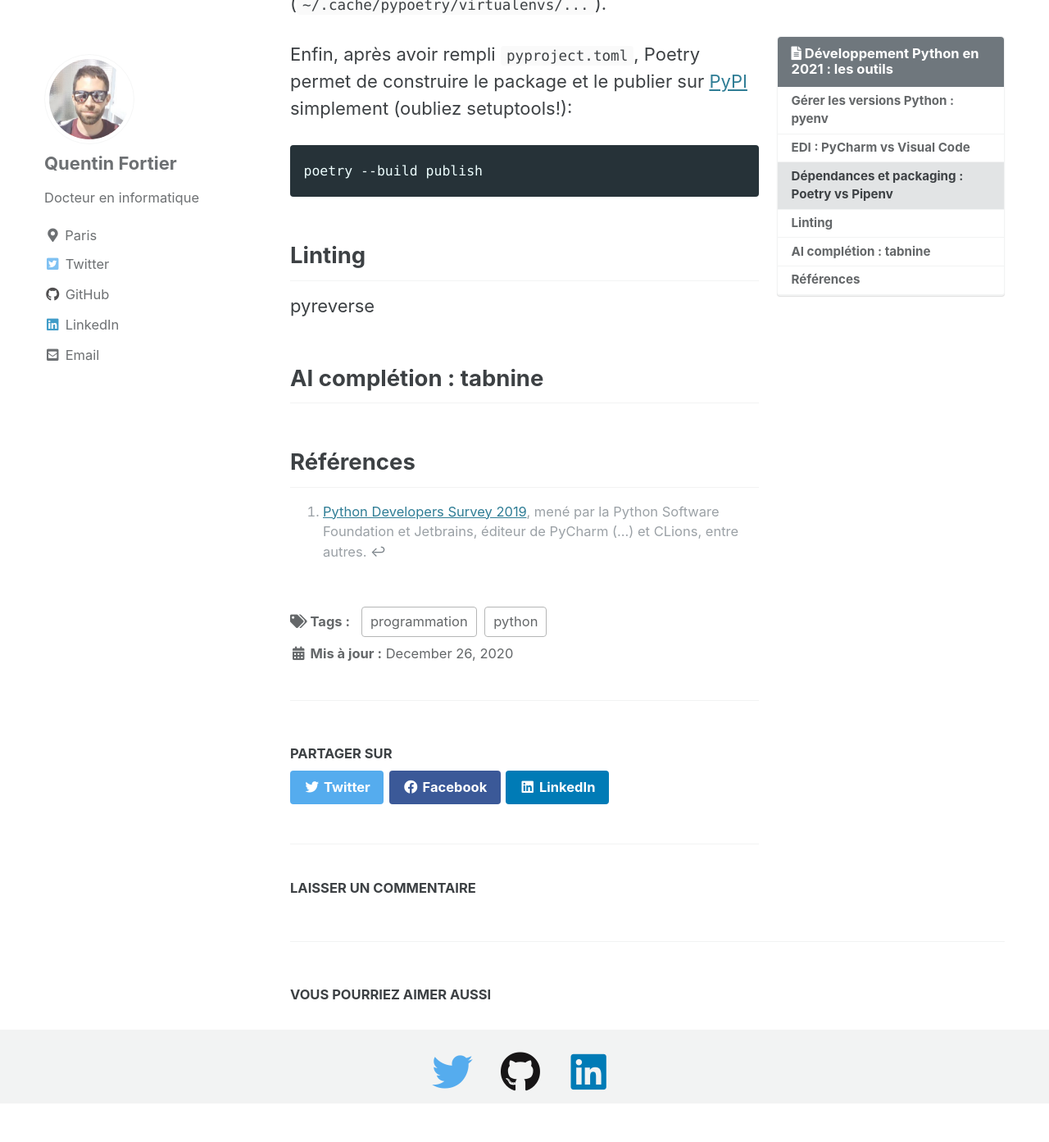
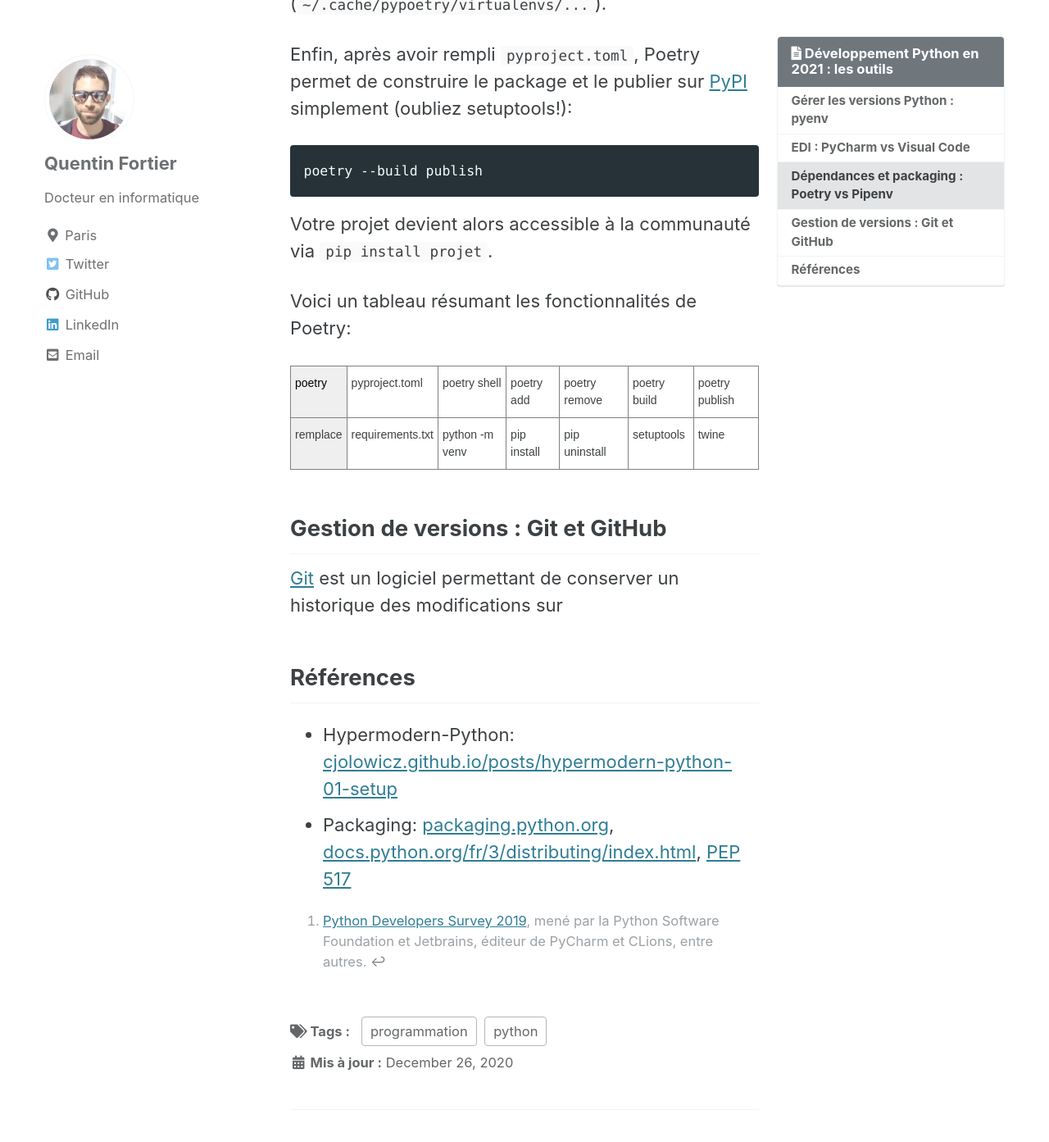
Before and after one commit to fortierq/fortierq.github.io, a Jekyll site: the page built from _posts/2020-12-26-python-dev-1.md, in a window 1280 px wide and 1400 px high, scrolled down 6957 px. Shown: the top 1393 px of the window at 82% size. Built offline with Jekyll 4.4.1, drawn with Linux system fonts in a browser that asks for light colours; cached includes are drawn as plain includes; comment, search, counter and statistics services are not loaded; before the commit the page ends 8303 px from its top, so only the background shows below that; some of the changed text lies outside the part shown.

Commit message:
Add poetry table

```diff
--- a/_posts/2020-12-26-python-dev-1.md
+++ b/_posts/2020-12-26-python-dev-1.md
@@ -77,7 +77,7 @@ Voici quelques commandes Visual Code que j'ai trouvé particulièrement utiles:
 
 Il est fortement déconseillé d'installer tous ses packages Python globalement: certains projets peuvent nécessiter des versions différentes du même package, il devient difficile de partager uniquement les dépendances nécessaires pour un projet...
 Un environnement virtuel permet de regrouper les packages requis pour un projet particulier. De nombreux développeurs utilisent [venv](https://docs.python.org/fr/3/tutorial/venv.html) pour créer des environnements virtuels et un fichier requirements.txt pour spécifier les packages à utiliser, avec leurs versions.
-[Poetry](https://python-poetry.org/) et [Pipenv](https://pipenv.pypa.io/en/latest/) sont des surcouches plus évolués de venv qui offrent plus de possibilités. Dans ce qui suit, je détaille l'utilisation de Poetry, les deux étant similaires.  .
+[Poetry](https://python-poetry.org/) et [Pipenv](https://pipenv.pypa.io/en/latest/) sont des surcouches plus évolués de venv qui offrent plus de possibilités. Dans ce qui suit, je détaille l'utilisation de Poetry, les deux étant similaires.
 
 Installer Poetry:
 ~~~
@@ -104,7 +104,7 @@ Pour utiliser un projet existant:
 poetry new projet
 ~~~
 Le fichier [.toml](https://github.com/toml-lang/toml) généré ressemble à ceci:
-~~~
+~~~ python
 [tool.poetry]
 name = "projet"
 version = "0.1.0"
@@ -143,13 +145,52 @@ Enfin, après avoir rempli `pyproject.toml`, Poetry permet de construire le pack
 ~~~
 poetry --build publish
 ~~~
+Votre projet devient alors accessible à la communauté via `pip install projet`.
 
-## Linting
-pyreverse
+Voici un tableau résumant les fonctionnalités de Poetry:
 
-## AI complétion : tabnine
+<style type="text/css">
+.tg  {border-collapse:collapse;border-spacing:0;margin:0px auto;}
+.tg td{border-color:black;border-style:solid;border-width:1px;font-family:Arial, sans-serif;font-size:14px;
+  overflow:hidden;padding:10px 5px;word-break:normal;}
+.tg th{border-color:black;border-style:solid;border-width:1px;font-family:Arial, sans-serif;font-size:14px;
+  font-weight:normal;overflow:hidden;padding:10px 5px;word-break:normal;}
+.tg .tg-attk{background-color:#efefef;border-color:inherit;color:#000000;text-align:left;vertical-align:top}
+.tg .tg-0pky{border-color:inherit;text-align:left;vertical-align:top}
+.tg .tg-y698{background-color:#efefef;border-color:inherit;text-align:left;vertical-align:top}
+@media screen and (max-width: 767px) {.tg {width: auto !important;}.tg col {width: auto !important;}.tg-wrap {overflow-x: auto;-webkit-overflow-scrolling: touch;margin: auto 0px;}}</style>
+<div class="tg-wrap"><table class="tg">
+<tbody>
+  <tr>
+    <td class="tg-attk">poetry</td>
+    <td class="tg-0pky">pyproject.toml</td>
+    <td class="tg-0pky">poetry shell</td>
+    <td class="tg-0pky">poetry add</td>
+    <td class="tg-0pky">poetry remove</td>
+    <td class="tg-0pky">poetry build</td>
+    <td class="tg-0pky">poetry publish</td>
+  </tr>
+  <tr>
+    <td class="tg-y698">remplace</td>
+    <td class="tg-0pky">requirements.txt</td>
+    <td class="tg-0pky">python -m venv</td>
+    <td class="tg-0pky">pip install</td>
+    <td class="tg-0pky">pip uninstall</td>
+    <td class="tg-0pky">setuptools</td>
+    <td class="tg-0pky">twine</td>
+  </tr>
+</tbody>
+</table></div>
+
+
+## Gestion de versions : Git et GitHub
+
+[Git](https://git-scm.com) est un logiciel permettant de conserver un historique des modifications sur
 
 ## Références
 
-[^1]: [Python Developers Survey 2019](https://www.jetbrains.com/lp/python-developers-survey-2019), mené par la Python Software Foundation et Jetbrains, éditeur de PyCharm (...) et CLions, entre autres.
-[^2]: https://cjolowicz.github.io/posts/hypermodern-python-01-setup/
+- Hypermodern-Python: [cjolowicz.github.io/posts/hypermodern-python-01-setup](https://cjolowicz.github.io/posts/hypermodern-python-01-setup)
+- Packaging: [packaging.python.org](https://packaging.python.org/), [docs.python.org/fr/3/distributing/index.html](https://docs.python.org/fr/3/distributing/index.html), [PEP 517](https://www.python.org/dev/peps/pep-0517)
+
+[^1]: [Python Developers Survey 2019](https://www.jetbrains.com/lp/python-developers-survey-2019), mené par la Python Software Foundation et Jetbrains, éditeur de PyCharm et CLions, entre autres.
+[^2]:
```
Also changed, not shown: other parts of _posts/2020-12-26-python-dev-1.md (+3 -1 lines).
